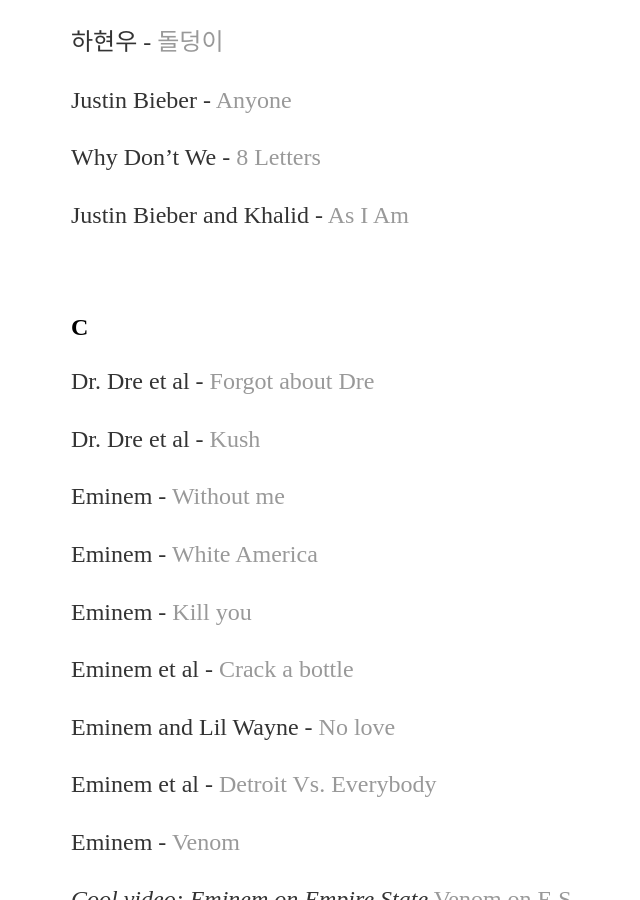
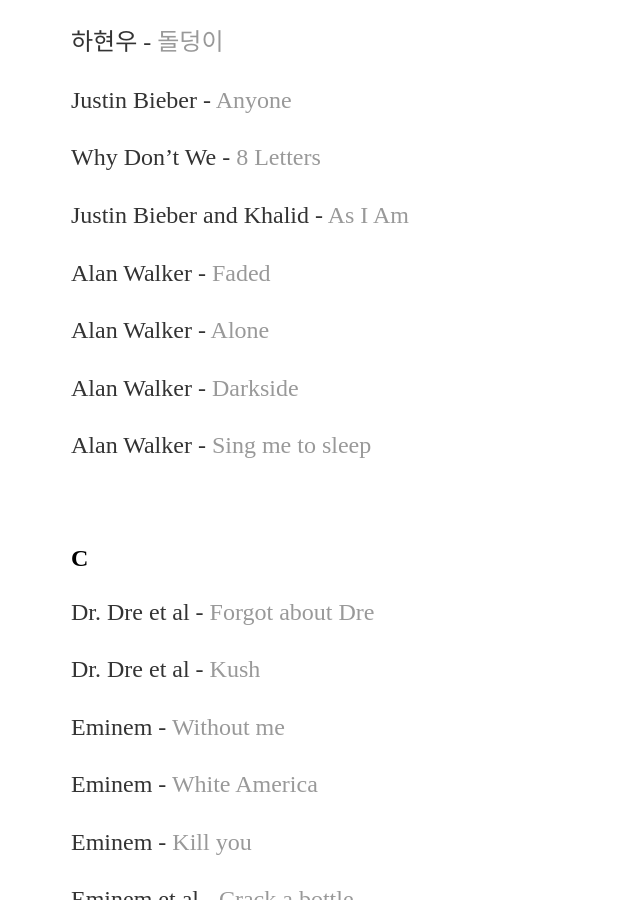
Before and after one commit to yjkweon24/yjkweon24.github.io, a Jekyll site: the page built from _posts/2018-10-23-songs-that-i-love.md, in a window 1280 px wide and 900 px high, scrolled down 6641 px. Shown: the whole window, without its empty margins (121-761 px from the left). Built offline with Jekyll 4.4.1, drawn with Linux system fonts in a browser that asks for light colours; some of the changed text lies outside the part shown.

Commit message:
Update 2018-10-23-songs-that-i-love.md

```diff
--- a/_posts/2018-10-23-songs-that-i-love.md
+++ b/_posts/2018-10-23-songs-that-i-love.md
@@ -229,6 +229,14 @@
 
 Justin Bieber and Khalid - [As I Am](https://www.youtube.com/watch?v=33Uh-uNb5Oc)
 
+Alan Walker - [Faded](https://www.youtube.com/watch?v=60ItHLz5WEA)
+
+Alan Walker - [Alone](https://www.youtube.com/watch?v=1-xGerv5FOk)
+
+Alan Walker - [Darkside](https://www.youtube.com/watch?v=M-P4QBt-FWw)
+
+Alan Walker - [Sing me to sleep](https://www.youtube.com/watch?v=2i2khp_npdE)
+
 <br>
 
 ## C
@@ -423,3 +431,5 @@
 Why Don't We and Macklemore - [I Don't Belong In This Club](https://www.youtube.com/watch?v=75fEhQlc9h4)
 
 Wiz Khalifa, Snoop Dogg, Juicy J, T-Pain - [Black And Yellow](https://www.youtube.com/watch?v=nWAGLkyxQG0)
+
+Alan Walker - [The Spectre](https://www.youtube.com/watch?v=wJnBTPUQS5A)
```
